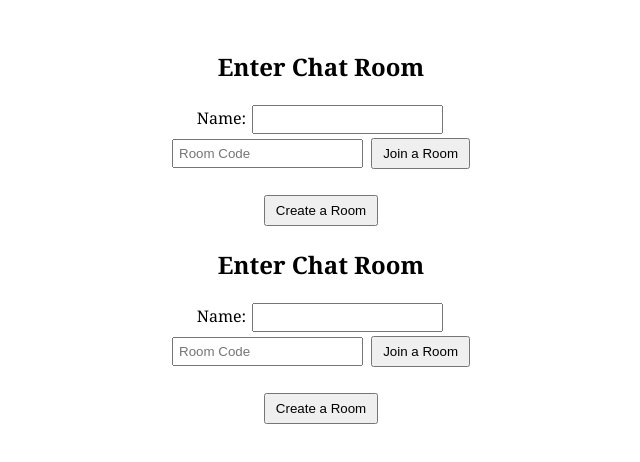
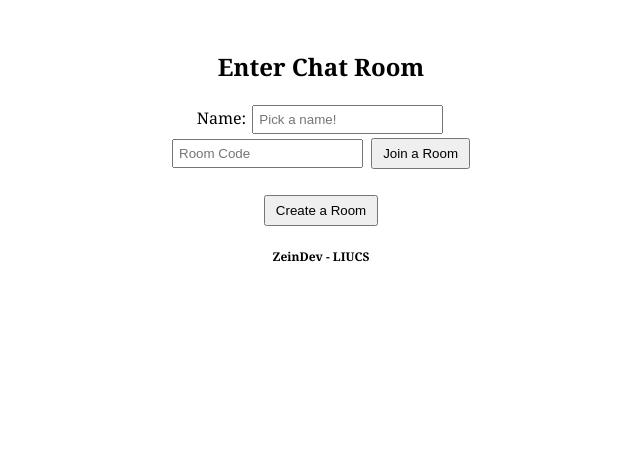
Before and after one commit to IshanIslam12/networks, a plain HTML site: page public/index.html in a window 1280 px wide. Shown: the whole page, without its empty margins (319-959 px from the left). Drawn offline with Linux system fonts and the light colour scheme.

Commit message:
index.html

```diff
--- a/public/index.html
+++ b/public/index.html
@@ -7,11 +7,12 @@
 <body>
   <h2>Enter Chat Room</h2>
   <form id="joinForm">
-    <label>Name: <input type="text" id="username" required></label><br>
+    <label>Name: <input type="text" id="username" placeholder="Pick a name!" required></label><br>
     <input type="text" id="roomCode" placeholder="Room Code" required>
     <button type="submit">Join a Room</button><br><br>
     <button type="button" onclick="createRoom()">Create a Room</button>
   </form>
+  <footer><strong>ZeinDev - LIUCS</strong></footer>
 
   <script>
     function createRoom() {
@@ -30,35 +31,3 @@
   </script>
 </body>
 </html>
-<!DOCTYPE html>
-<html>
-<head>
-  <title>Enter Chat Room</title>
-  <link rel="stylesheet" href="style.css">
-</head>
-<body>
-  <h2>Enter Chat Room</h2>
-  <form id="joinForm">
-    <label>Name: <input type="text" id="username" required></label><br>
-    <input type="text" id="roomCode" placeholder="Room Code" required>
-    <button type="submit">Join a Room</button><br><br>
-    <button type="button" onclick="createRoom()">Create a Room</button>
-  </form>
-
-  <script>
-    function createRoom() {
-      const code = Math.random().toString(36).substr(2, 4).toUpperCase();
-      const name = document.getElementById('username').value;
-      if (!name) return alert('Enter a name first.');
-      window.location.href = `room.html?room=${code}&name=${name}`;
-    }
-
-    document.getElementById('joinForm').addEventListener('submit', e => {
-      e.preventDefault();
-      const room = document.getElementById('roomCode').value.toUpperCase();
-      const name = document.getElementById('username').value;
-      window.location.href = `room.html?room=${room}&name=${name}`;
-    });
-  </script>
-</body>
-</html>
```
